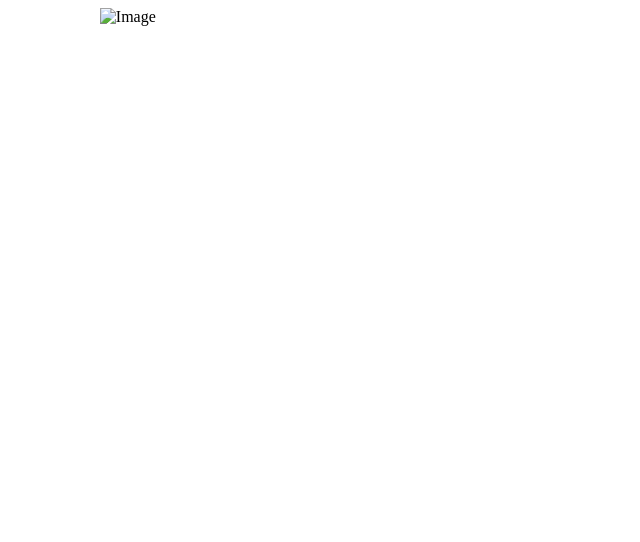
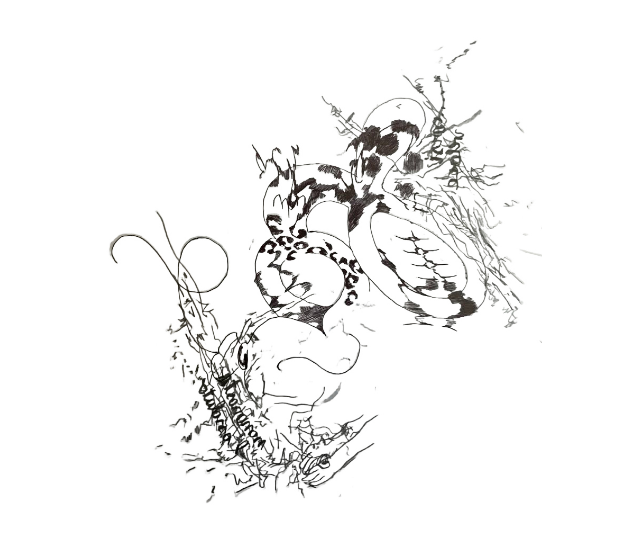
Before and after one commit to arpeggio-sphere/arpeggio-sphere.github.io, a plain HTML site: page index.html in a window 1280 px wide. Shown: the whole page, without its empty margins (319-959 px from the left). Drawn offline with Linux system fonts and the light colour scheme.

Commit message:
Update index.html

```diff
--- a/index.html
+++ b/index.html
@@ -6,6 +6,6 @@
   <title>Display Image</title>
 </head>
 <body>
-  <img src="img/index.tif" alt="Image" style="width: 35%;margin-left: auto;margin-right: auto;display: block;"/>
+  <img src="img/index.jpg" alt="Image" style="width: 35%;margin-left: auto;margin-right: auto;display: block;"/>
 </body>
 </html>
```
